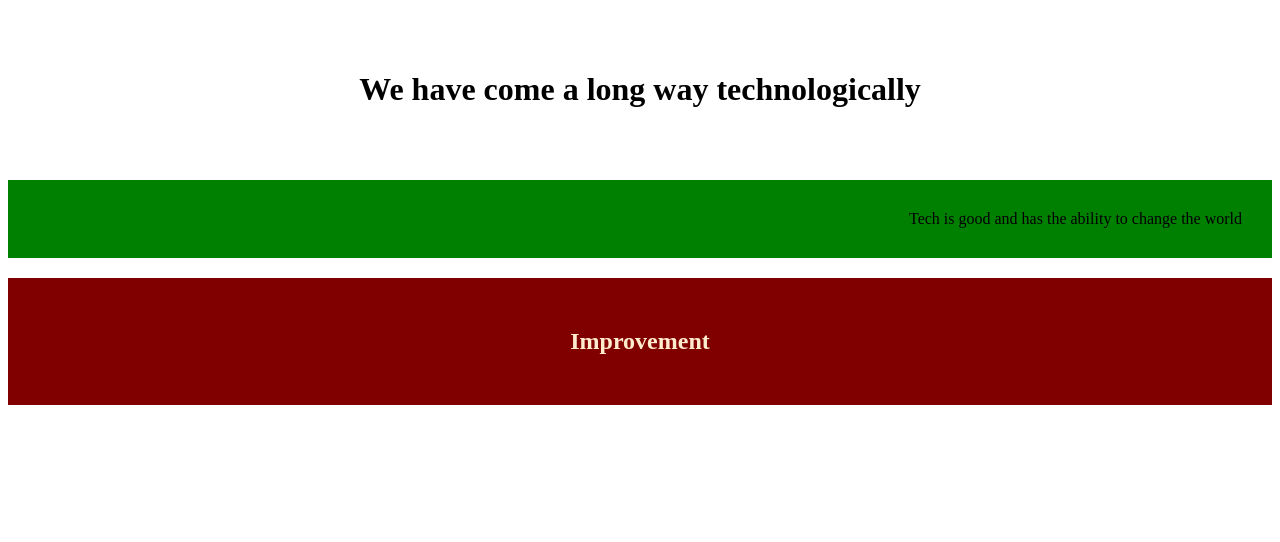
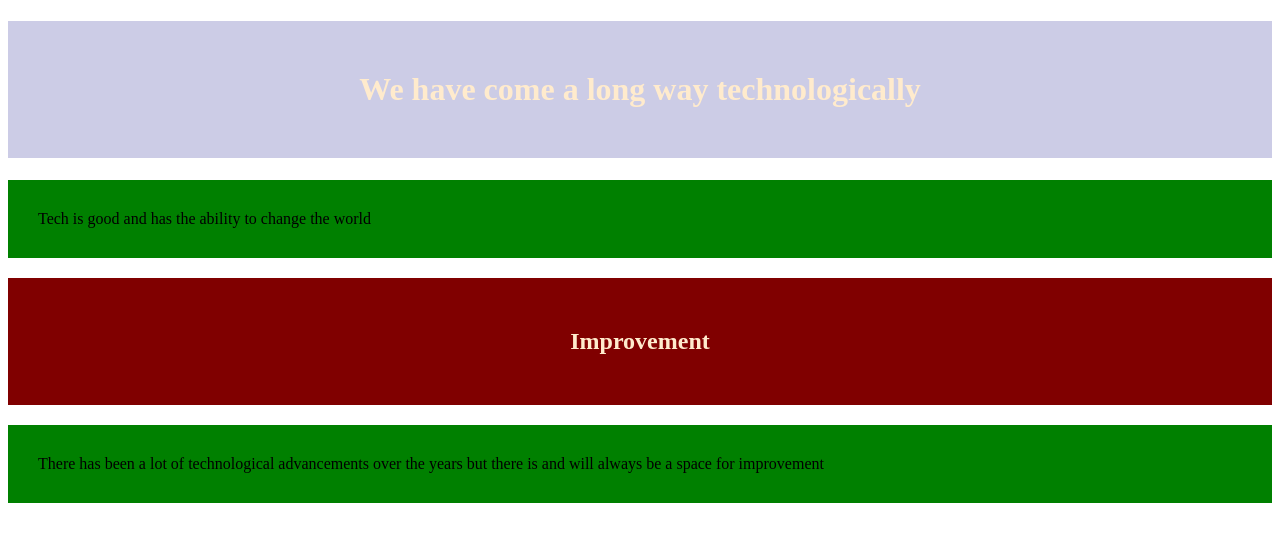
Before and after one commit to MTHS-ICD2O-1-2023/ICD2O-Unit-1-04-david-ezenwa, a website: page index.html in a window 1280 px wide. Drawn offline with Linux system fonts and the light colour scheme.

Commit message:
completed the assignment

```diff
--- a/css/style.css
+++ b/css/style.css
@@ -4,7 +4,8 @@
 */
 
 h1 {
-  background-color: rgb(red, green, blue);
+background-color: rgba(2, 0, 128, 0.2);
+  color: blanchedalmond;
   text-align: center;
   padding: 50px;
 }
@@ -16,6 +17,6 @@ h2 {
 }
 p {
   background-color: green;
-  text-align: right;
+  text-align: left;
   padding: 30px;
 }
--- a/index.html
+++ b/index.html
@@ -15,5 +15,6 @@
     <p>Tech is good and has the ability to change the world </p>
 
     <h2>Improvement</h2>
+    <p>There has been a lot of technological advancements over the years but there is and will always be a space for improvement</p>
   </body>
 </html>
--- /dev/null
+++ b/package.json
@@ -0,0 +1,5 @@
+{
+  "devDependencies": {
+    "stylelint-config-standard": "^36.0.0"
+  }
+}
```
Also changed, not shown: 1 other file.
